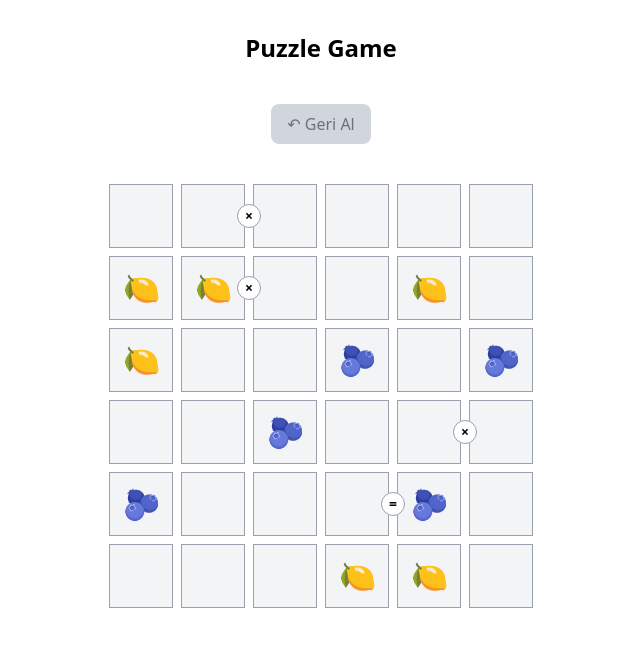
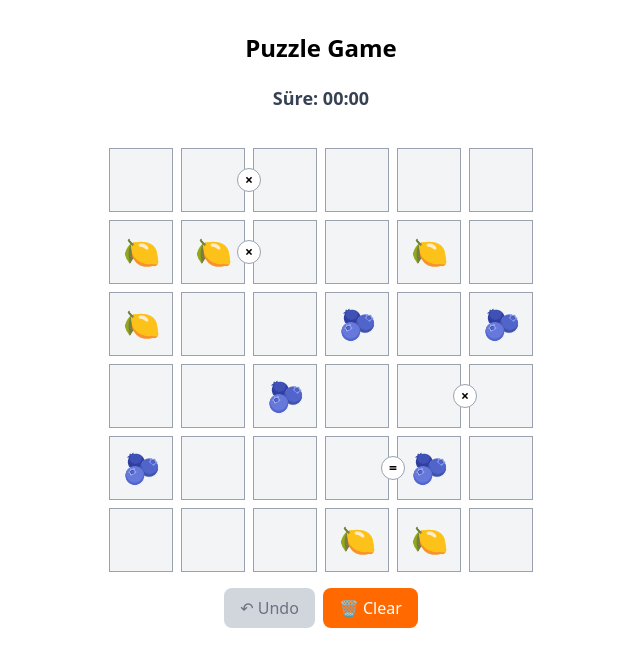
Before and after one commit to aliklc/puzzle-game, a Next.js app: page / in a window 1280 px wide. Shown: the top 666 px of the page, without its empty margins (319-959 px from the left). Built offline with nearby package versions, Linux system fonts and the light colour scheme.

Commit message:
puzzle temizleme ve süre eklendi

```diff
--- a/app/components/GameControls.tsx
+++ b/app/components/GameControls.tsx
@@ -3,15 +3,18 @@ import React from 'react'
 
 interface GameControlsProps {
     onUndo: () => void;
+    onClear: () => void;
     canUndo: boolean;
 }
 
 export default function GameControls({
     onUndo,
+    onClear,
     canUndo,
 }: GameControlsProps) {
     return (
         <div className="flex flex-col gap-4 mb-6">
+
             <div className="flex gap-2 justify-center">
                 <button
                     onClick={onUndo}
@@ -22,7 +25,13 @@ export default function GameControls({
                             : 'bg-gray-300 text-gray-500 cursor-not-allowed'
                     }`}
                 >
-                    ↶ Geri Al
+                    ↶ Undo
+                </button>
+                <button
+                    onClick={onClear}
+                    className="px-4 py-2 bg-orange-500 text-white rounded-lg font-medium hover:bg-orange-600 transition-colors"
+                >
+                    🗑️ Clear
                 </button>
             </div>
         </div>
--- a/app/components/PuzzleBoard.tsx
+++ b/app/components/PuzzleBoard.tsx
@@ -18,6 +18,8 @@ export default function PuzzleBoard() {
     const [board, setBoard] = useState<Fruit[][]>(samplePuzzle.initialBoard);
     const [isComplete, setIsComplete] = useState(false);
     const [moveHistory, setMoveHistory] = useState<Move[]>([]);
+    const [secondsElapsed, setSecondsElapsed] = useState(0);
+    const [timerActive, setTimerActive] = useState(false);
     const initialPuzzleState = samplePuzzle.initialBoard;
     const constraints = samplePuzzle.constraints;
 
@@ -25,6 +27,7 @@ export default function PuzzleBoard() {
         if (initialPuzzleState[row][col] !== null) {
             return;
         }
+        if (!timerActive) setTimerActive(true);
 
         setBoard(prev => {
             const newBoard = prev.map(r => [...r]);
@@ -61,25 +64,76 @@ export default function PuzzleBoard() {
         setMoveHistory(prev => prev.slice(0, -1));
     }
 
+    const handleClear = () => {
+        // Sadece kullanıcının yerleştirdiği meyveleri temizle
+        setBoard(prev => {
+            const newBoard = prev.map(r => [...r]);
+            for (let row = 0; row < 6; row++) {
+                for (let col = 0; col < 6; col++) {
+                    if (initialPuzzleState[row][col] === null) {
+                        newBoard[row][col] = null;
+                    }
+                }
+            }
+            return newBoard;
+        });
+        setMoveHistory([]);
+        setSecondsElapsed(0);
+        setTimerActive(false);
+
+    }
+
+    const formatTime = (totalSeconds: number) => {
+        const minutes = Math.floor(totalSeconds / 60)
+            .toString()
+            .padStart(2, '0')
+        const seconds = (totalSeconds % 60).toString().padStart(2, '0')
+        return `${minutes}:${seconds}`
+    }
+
+    const formattedTime = formatTime(secondsElapsed)
+
+
     // Board değiştiğinde tamamlanma kontrolü yap
     useEffect(() => {
-        const complete = checkPuzzleComplete(board,constraints);
+        const complete = checkPuzzleComplete(board, constraints);
         setIsComplete(complete);
+        if (complete) {
+            setTimerActive(false); // süreyi durdur
+        }
     }, [board, constraints]);
 
+
+    useEffect(() => {
+        let timer: NodeJS.Timeout;
+
+        if (timerActive) {
+            timer = setInterval(() => {
+                setSecondsElapsed(prev => prev + 1);
+            }, 1000);
+        }
+
+        return () => {
+            clearInterval(timer);
+        };
+    }, [timerActive]);
+
+
     return (
-        <div className="w-fit mx-auto mt-10">
+        <div className="w-fit mx-auto mt-5 mb-20">
 
-            <GameControls
-                onUndo={handleUndo}
-                canUndo={moveHistory.length > 0}
-            />
+            <div className="text-center text-gray-700 text-lg font-semibold mb-5">
+                Süre: {formattedTime}
+            </div>
 
             {/* Tamamlanma mesajı */}
             {isComplete && (
                 <div className="mb-4 p-4 bg-green-100 border border-green-400 rounded-lg text-center">
                     <h2 className="text-2xl font-bold text-green-800">🎉 Tebrikler! 🎉</h2>
-                    <p className="text-green-700">Bulmacayı başarıyla tamamladınız!</p>
+                    <p className="text-green-700">
+                        Bulmacayı başarıyla tamamladınız! <br />
+                        Süreniz: <strong>{formattedTime}</strong>
+                    </p>
                 </div>
             )}
 
@@ -102,6 +156,11 @@ export default function PuzzleBoard() {
                         })
                     )}
                 </div>
+                <GameControls
+                    onUndo={handleUndo}
+                    onClear={handleClear}
+                    canUndo={moveHistory.length > 0}
+                />
 
                 {/* Constraint'ler için overlay */}
                 <div className="absolute inset-0 pointer-events-none">
```
